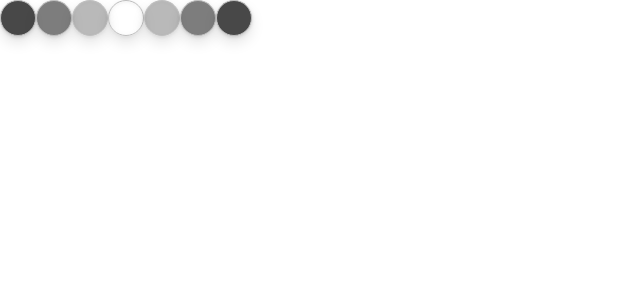
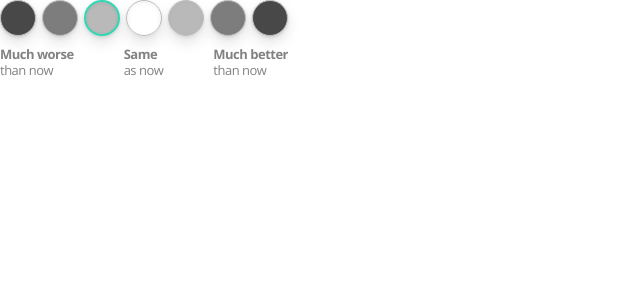
Before and after one commit to Mikael-R/company-questions, a Next.js app: page /questions in a window 1280 px wide. Shown: the top 300 px of the page, without its empty margins (0-640 px from the left). Built offline with nearby package versions, Linux system fonts and the light colour scheme.

Commit message:
feat: add texts and get selected question

```diff
--- a/src/components/Button.tsx
+++ b/src/components/Button.tsx
@@ -22,11 +22,11 @@ const Container = styled.button<Props>`
 
   text-align: center;
 
-  color: ${({ theme }) => theme.colors.gray300};
+  color: ${({ theme }) => theme.colors.gray400};
 
   cursor: pointer;
 
-  border: 1px solid ${({ theme }) => theme.colors.gray300};
+  border: 1px solid ${({ theme }) => theme.colors.gray400};
 
   ${({ theme, rounded }) =>
     rounded ? `border-radius: ${theme.border.radius.lg};` : ''}
--- a/src/components/Ranger.tsx
+++ b/src/components/Ranger.tsx
@@ -1,3 +1,5 @@
+import { useState } from 'react'
+
 import styled from 'styled-components'
 
 import { generateArray } from 'utils'
@@ -5,9 +7,10 @@ import { generateArray } from 'utils'
 interface Props {
   optionsSize: number
   side?: 'left' | 'right' | 'both'
+  onSelect?: (value: number) => void
 }
 
-const Ranger = ({ optionsSize, side = 'both' }: Props) => {
+const Ranger = ({ optionsSize, side = 'both', onSelect }: Props) => {
   if (optionsSize < 0) {
     console.warn(
       'In Ranger component, optionsSize prop need be positive, so it will be set to 1'
@@ -22,37 +25,125 @@ const Ranger = ({ optionsSize, side = 'both' }: Props) => {
     optionsSize += 1
   }
 
+  const [selected, setSelected] = useState(-1)
+
   const increaser = Number((1 / optionsSize).toFixed(2))
-  const options = generateArray(optionsSize + 1)
+
+  const options = generateArray({
+    size: optionsSize + 1,
+    formatValue: side === 'both' ? (value) => value * -1 : undefined
+  })
 
   if (side === 'both') {
-    const rightOptions = generateArray(optionsSize + 1)
+    const rightOptions = generateArray({
+      size: optionsSize + 1
+    })
     options.shift()
     options.reverse()
     options.push(...rightOptions)
+  } else if (side === 'left') {
+    options.reverse()
   }
 
-  if (side === 'left') {
-    options.reverse()
+  const handleSelect = (option: number) => {
+    setSelected(option)
+    onSelect && onSelect(option)
   }
 
   return (
     <Container>
-      {options.map((option, i) => {
-        const background = `rgba(70, 70, 70, ${increaser * option})`
-        const title = `option: ${option} | increase: ${increaser}`
-        return <Circle key={i} background={background} title={title} />
-      })}
+      <Questions>
+        {options.map((option) => {
+          const bgAplha = increaser * option
+          const bg = `rgba(70, 70, 70, ${bgAplha < 0 ? bgAplha * -1 : bgAplha})`
+          const title = `option: ${option} | increase: ${increaser} | background: ${bg}`
+
+          return (
+            <Circle
+              key={option}
+              background={bg}
+              title={title}
+              onClick={() => handleSelect(option)}
+              selected={selected === option}
+            />
+          )
+        })}
+      </Questions>
+
+      {optionsSize >= 3 ? (
+        <Texts>
+          <Text>
+            <span>Much worse</span>
+            <span>than now</span>
+          </Text>
+          <Text>
+            <span>Same</span>
+            <span>as now</span>
+          </Text>
+          <Text>
+            <span>Much better</span>
+            <span>than now</span>
+          </Text>
+        </Texts>
+      ) : null}
     </Container>
   )
 }
 
 export default Ranger
 
-const Container = styled.div``
+const Container = styled.div`
+  width: max-content;
+  display: flex;
+  flex-direction: column;
+  justify-content: center;
+  align-items: center;
+  gap: 10px;
+`
+
+const Questions = styled.div`
+  display: flex;
+  flex-direction: row;
+  justify-content: center;
+  align-items: center;
+  gap: 6px;
+`
+
+const Texts = styled.div`
+  width: 100%;
+  display: flex;
+  flex-direction: row;
+  justify-content: space-between;
+  align-items: center;
+`
+
+const Text = styled.div`
+  display: flex;
+  flex-direction: column;
+  justify-content: space-between;
+  align-items: flex-start;
+
+  span {
+    font-size: 13px;
+    line-height: 16px;
+    letter-spacing: -0.5px;
+    color: ${({ theme }) => theme.colors.gray300};
+  }
+
+  span:first-child {
+    font-style: normal;
+    font-weight: 700;
+  }
+
+  span:last-child {
+    font-style: thin;
+    font-weight: 300;
+  }
+`
 
 interface CircleProps {
   background: string
+  selected: boolean
 }
 
 const Circle = styled.button<CircleProps>`
@@ -61,7 +152,11 @@ const Circle = styled.button<CircleProps>`
 
   ${({ background }) => `background: ${background};`}
 
-  border: 1px solid ${({ theme }) => theme.colors.gray200};
+  ${({ selected, theme }) =>
+    selected
+      ? `border: 2px solid ${theme.colors.primary};`
+      : `border: 1px solid ${theme.colors.gray200};`}
+
   border-radius: 100%;
   outline: none;
   cursor: pointer;
--- a/src/components/Title.tsx
+++ b/src/components/Title.tsx
@@ -20,7 +20,7 @@ const Container = styled.div`
 
   text-align: center;
 
-  color: ${({ theme }) => theme.colors.gray300};
+  color: ${({ theme }) => theme.colors.gray400};
 
   h1 {
     font-size: ${({ theme }) => theme.font.sizes['4xl']};
--- a/src/styles/theme.ts
+++ b/src/styles/theme.ts
@@ -19,9 +19,11 @@ export default {
     }
   },
   colors: {
+    primary: 'rgba(49, 216, 179, 1)',
     gray100: '#d8d8d8',
     gray200: '#bdbdbd',
-    gray300: '#666666'
+    gray300: '#828282',
+    gray400: '#666666'
   },
   spacings: {
     xxsm: '0.8rem',
--- a/src/utils/index.ts
+++ b/src/utils/index.ts
@@ -1,7 +1,17 @@
-export const generateArray = (size: number, startAt = 0) => {
+interface Props {
+  size: number
+  startAt?: number
+  formatValue?: (value: number) => number
+}
+
+export const generateArray = ({
+  size,
+  startAt = 0,
+  formatValue = (value) => value
+}: Props) => {
   const array = []
   for (let i = startAt; i < size; i++) {
-    array.push(i)
+    array.push(formatValue(i))
   }
   return array
 }
```
Also changed, not shown: .eslintrc.json.
